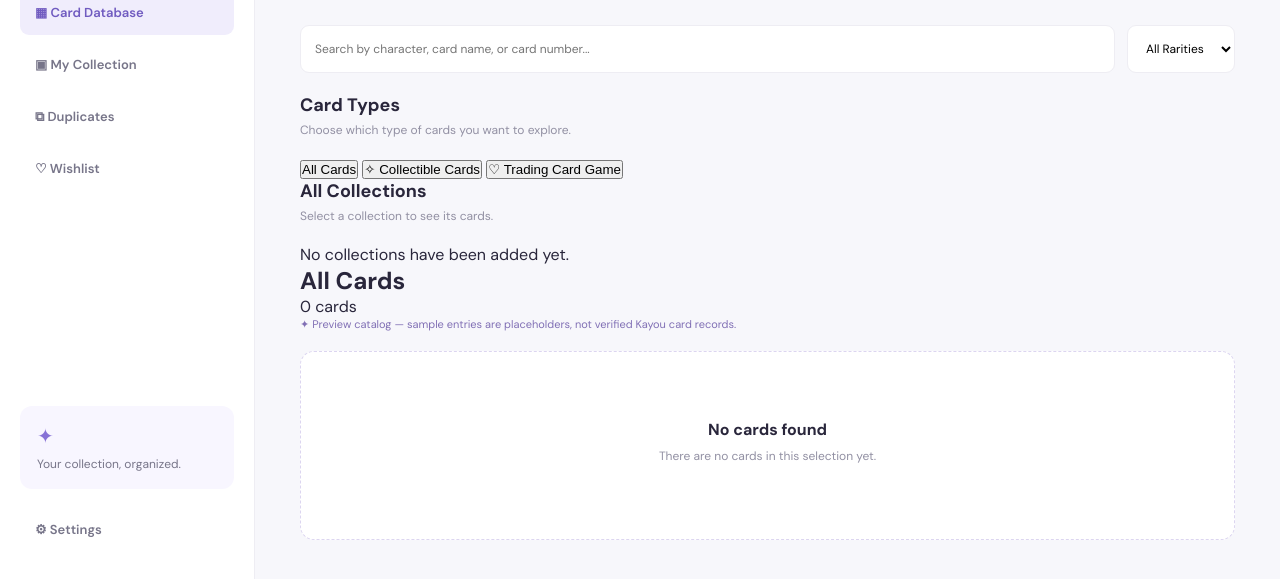
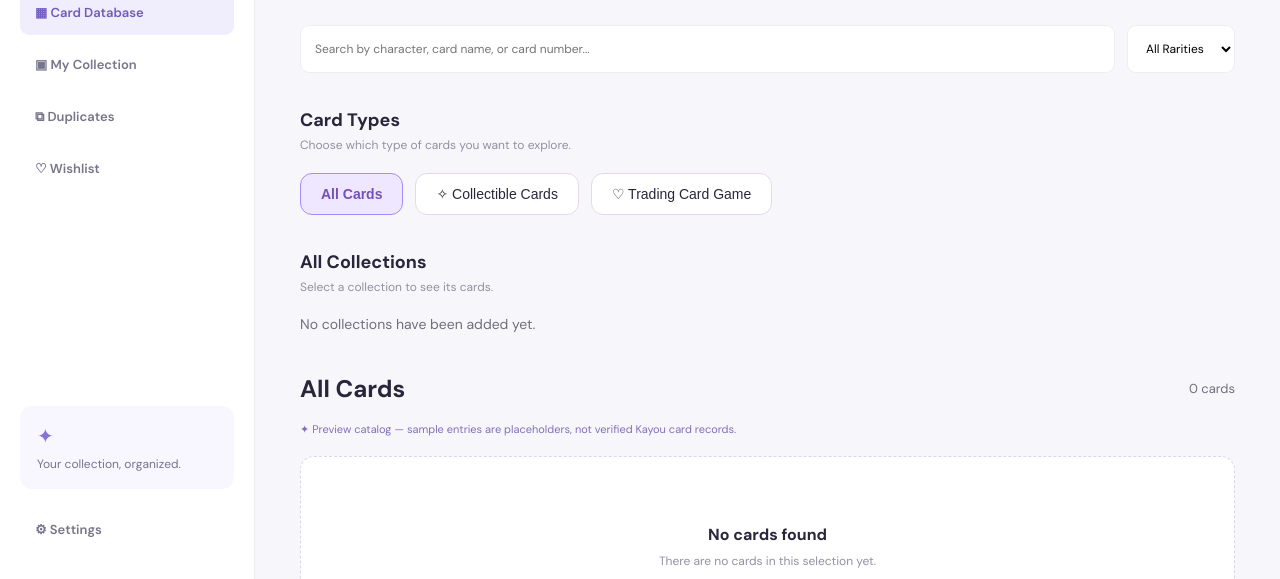
Before and after one commit to seliza-design/mylpcollector, a plain HTML site: page index.html in a window 1280 px wide. Both pictures are taken after a click on the button "▦ Card Database". Shown: the part 218-797 px from the top of the page. Drawn offline with nearby package versions, Linux system fonts and the light colour scheme; no server answers.

Commit message:
Add styles for catalog layout and buttons

```diff
--- a/style.css
+++ b/style.css
@@ -739,3 +739,66 @@ footer {
         padding: 28px 22px;
     }
 }
+
+/* ============================================
+   KAYOU VAULT - CATALOG LAYOUT
+============================================ */
+
+.catalog-section {
+    margin-top: 35px;
+}
+
+.catalog-type-buttons,
+.collection-buttons {
+    display: flex;
+    flex-wrap: wrap;
+    gap: 12px;
+    margin-top: 18px;
+}
+
+.catalog-type,
+.collection-button {
+    padding: 12px 20px;
+    border: 1px solid var(--border-color, #e5d8f3);
+    border-radius: 12px;
+    background: white;
+    color: inherit;
+    cursor: pointer;
+    font-size: 14px;
+    transition: 0.2s ease;
+}
+
+.catalog-type:hover,
+.collection-button:hover {
+    transform: translateY(-2px);
+    border-color: #a78bfa;
+}
+
+.catalog-type.active,
+.collection-button.active {
+    background: #eee7ff;
+    border-color: #a78bfa;
+    color: #7651b5;
+    font-weight: 600;
+}
+
+.collection-placeholder {
+    opacity: 0.65;
+    font-size: 14px;
+}
+
+.catalog-results-heading {
+    display: flex;
+    justify-content: space-between;
+    align-items: center;
+    margin: 40px 0 18px;
+}
+
+.catalog-results-heading h2 {
+    margin: 0;
+}
+
+#catalog-results-count {
+    font-size: 13px;
+    opacity: 0.65;
+}
```
